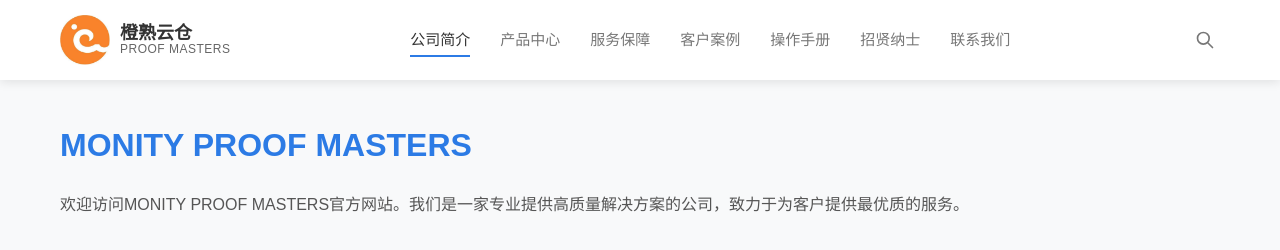
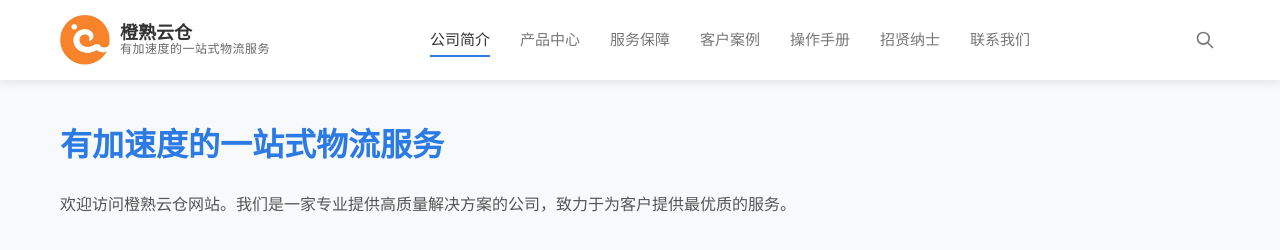
Before and after one commit to TombDream/Cs.github.io, a plain HTML site: page index.html in a window 1280 px wide. Drawn offline with Linux system fonts and the light colour scheme.

Commit message:
Update index.html

```diff
--- a/index.html
+++ b/index.html
@@ -5,7 +5,7 @@
     <meta charset="UTF-8">
     <!-- 响应式视口设置 -->
     <meta name="viewport" content="width=device-width, initial-scale=1.0">
-    <title>MONITY PROOF MASTERS</title>
+    <title>橙熟云仓</title>
     <!-- 引入外部CSS文件 -->
     <link rel="stylesheet" href="./index.css">
 </head>
@@ -26,7 +26,7 @@
                 </div>
                 <div class="logo-text">
                     <span>橙熟云仓</span>
-                    <span>PROOF MASTERS</span>
+                    <span>有加速度的一站式物流服务</span>
                 </div>
             </div>
 
@@ -141,8 +141,8 @@
 
     <!-- 页面内容区域 -->
     <div class="content">
-        <h1>MONITY PROOF MASTERS</h1>
-        <p>欢迎访问MONITY PROOF MASTERS官方网站。我们是一家专业提供高质量解决方案的公司，致力于为客户提供最优质的服务。</p>
+        <h1>有加速度的一站式物流服务</h1>
+        <p>欢迎访问橙熟云仓网站。我们是一家专业提供高质量解决方案的公司，致力于为客户提供最优质的服务。</p>
 
 
     </div>
```
